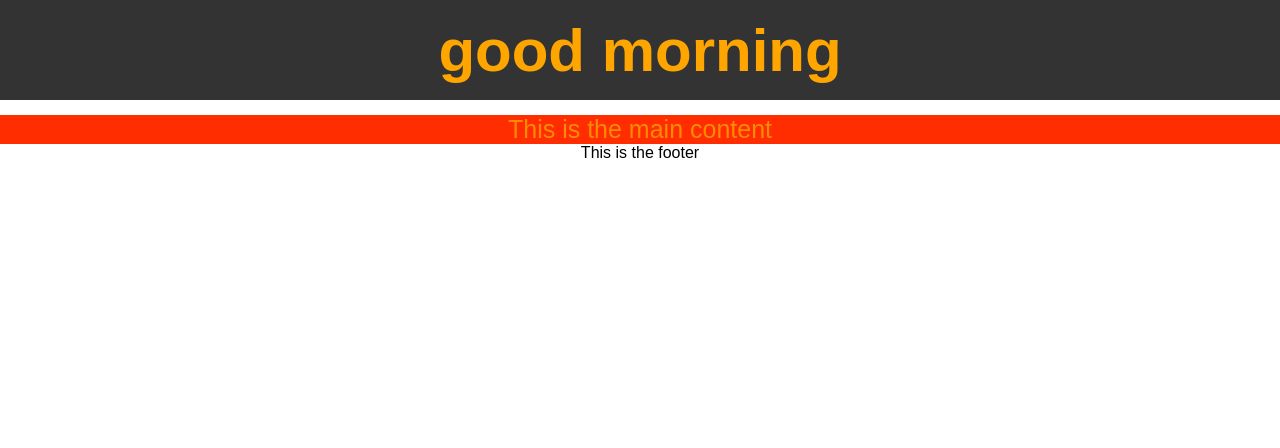
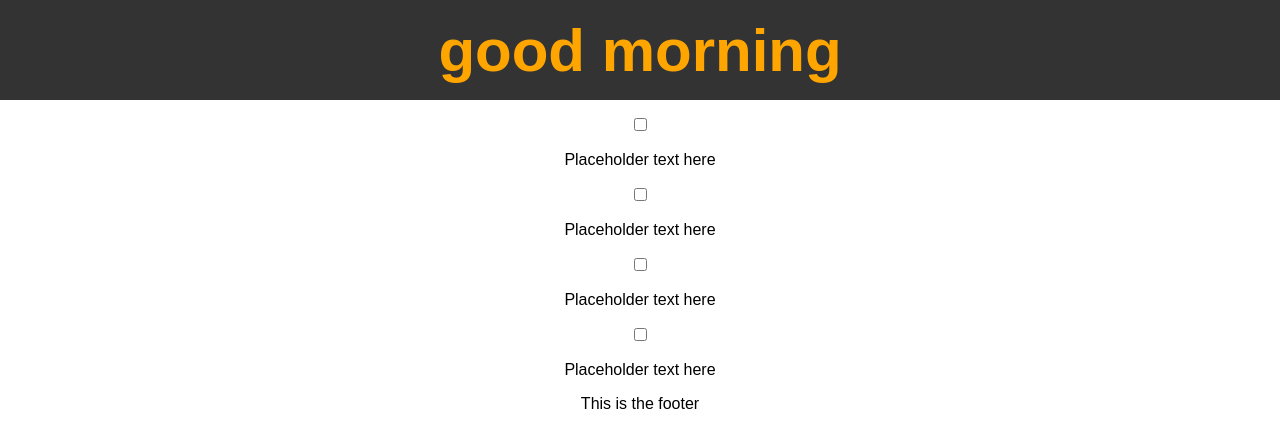
Before and after one commit to SincerelyBrittany/scrimba-react-practice, a React (Create React App) app: page / in a window 1280 px wide. Shown: the top 448 px of the page. Built offline with nearby package versions, Linux system fonts and the light colour scheme.

Commit message:
comments out Main content and creates todoItem component

```diff
--- a/src/App.js
+++ b/src/App.js
@@ -1,13 +1,15 @@
 import "./styles.css";
 import Header from "./components/Header"
-import MainContent from "./components/MainContent"
+// import MainContent from "./components/MainContent"
+import TodoItem from "./components/TodoItem"
 import Footer from "./components/Footer"
 
 export default function App() {
   return (
     <div className="App">
       <Header />
-      <MainContent />
+      {/* <MainContent /> */}
+      <TodoItem />
       <Footer />
     </div>
   );
--- /dev/null
+++ b/src/components/TodoItem.js
@@ -0,0 +1,17 @@
+export default function TodoItem() {
+  return (
+      <div>
+          <input type="checkbox" />
+          <p>Placeholder text here</p>
+
+          <input type="checkbox" />
+          <p>Placeholder text here</p>
+
+          <input type="checkbox" />
+          <p>Placeholder text here</p>
+
+          <input type="checkbox" />
+          <p>Placeholder text here</p>
+      </div>
+  )
+}
```
